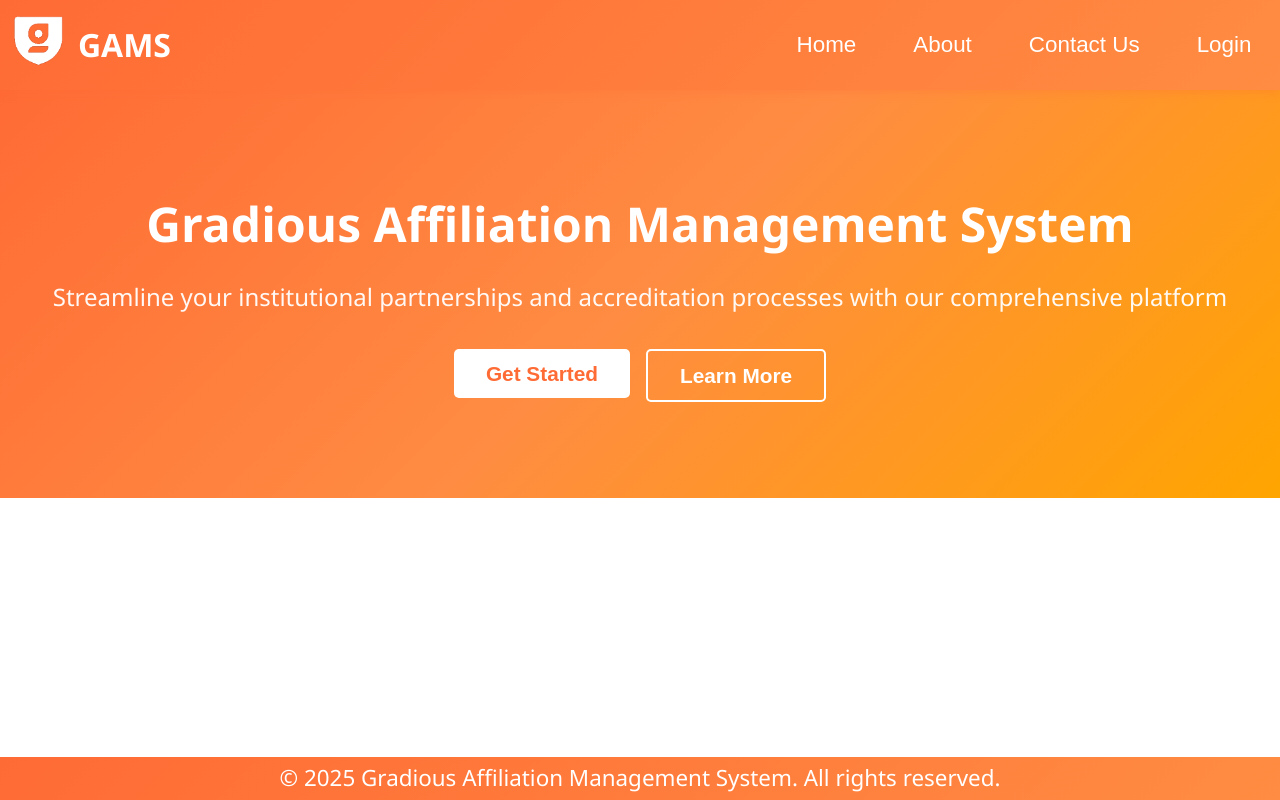
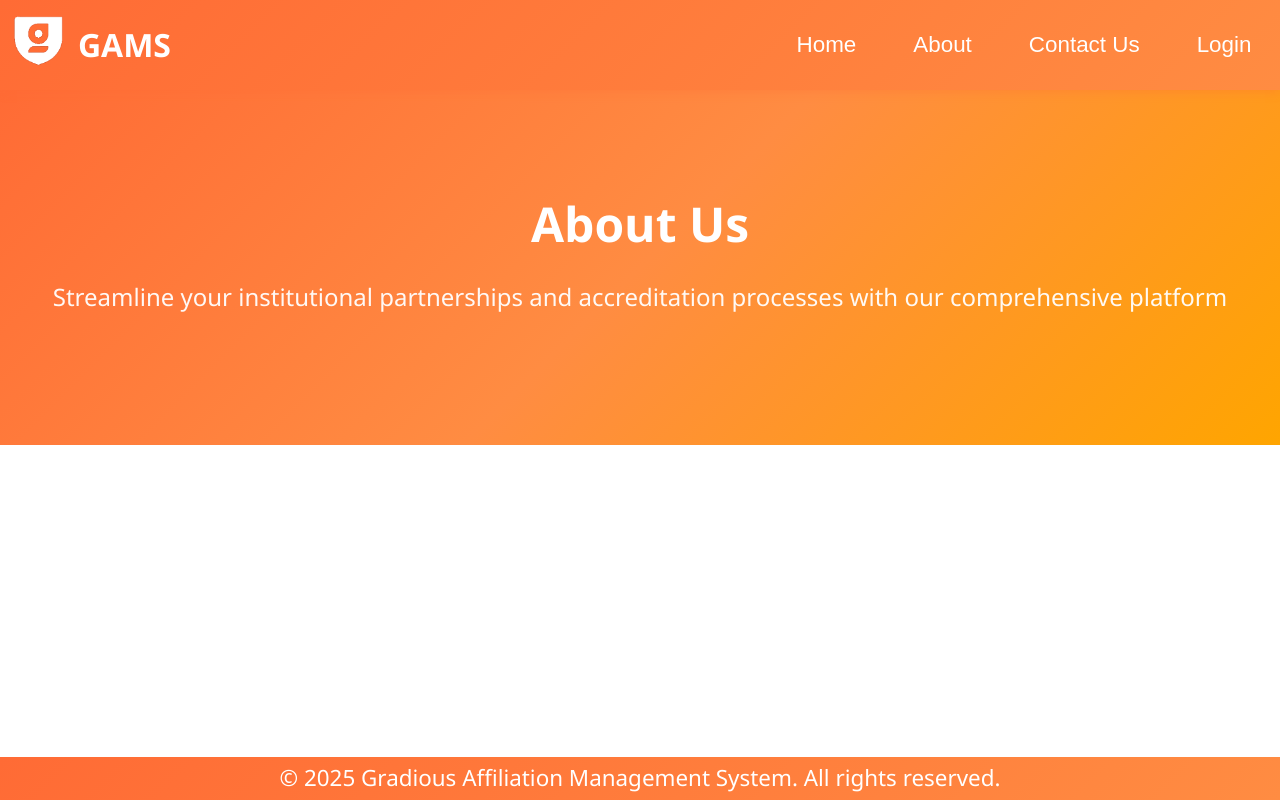
Before and after one commit to Bhuvansairam05/University-Affiliation-Management-System, a React (Vite) app in the folder Frontend/: page /about in a window 1280 px wide. Built offline with nearby package versions, Linux system fonts and the light colour scheme.

Commit message:
Refactor About component; update hero section content for improved clarity and engagement

```diff
--- a/Frontend/src/components/About.jsx
+++ b/Frontend/src/components/About.jsx
@@ -19,18 +19,14 @@ function About() {
             <main>
                 <div id='about'>
                     <section className="hero">
-            <div className="container">
-              <h1>Gradious Affiliation Management System</h1>
-              <p>Streamline your institutional partnerships and accreditation processes with our comprehensive platform</p>
-              <div className="cta-buttons">
-                <Link to='/login'><button className="btn btn-primary">Get Started</button></Link>
-                <Link to='/about'><button className="btn btn-secondary">Learn More</button></Link>
-              </div>
-            </div>
-          </section>
+                        <div className="container">
+                            <h1>About Us</h1>
+                            <p>Streamline your institutional partnerships and accreditation processes with our comprehensive platform</p>
+                        </div>
+                    </section>
                 </div>
             </main>
-            <Footer/>
+            <Footer />
         </>
     );
 }
```
